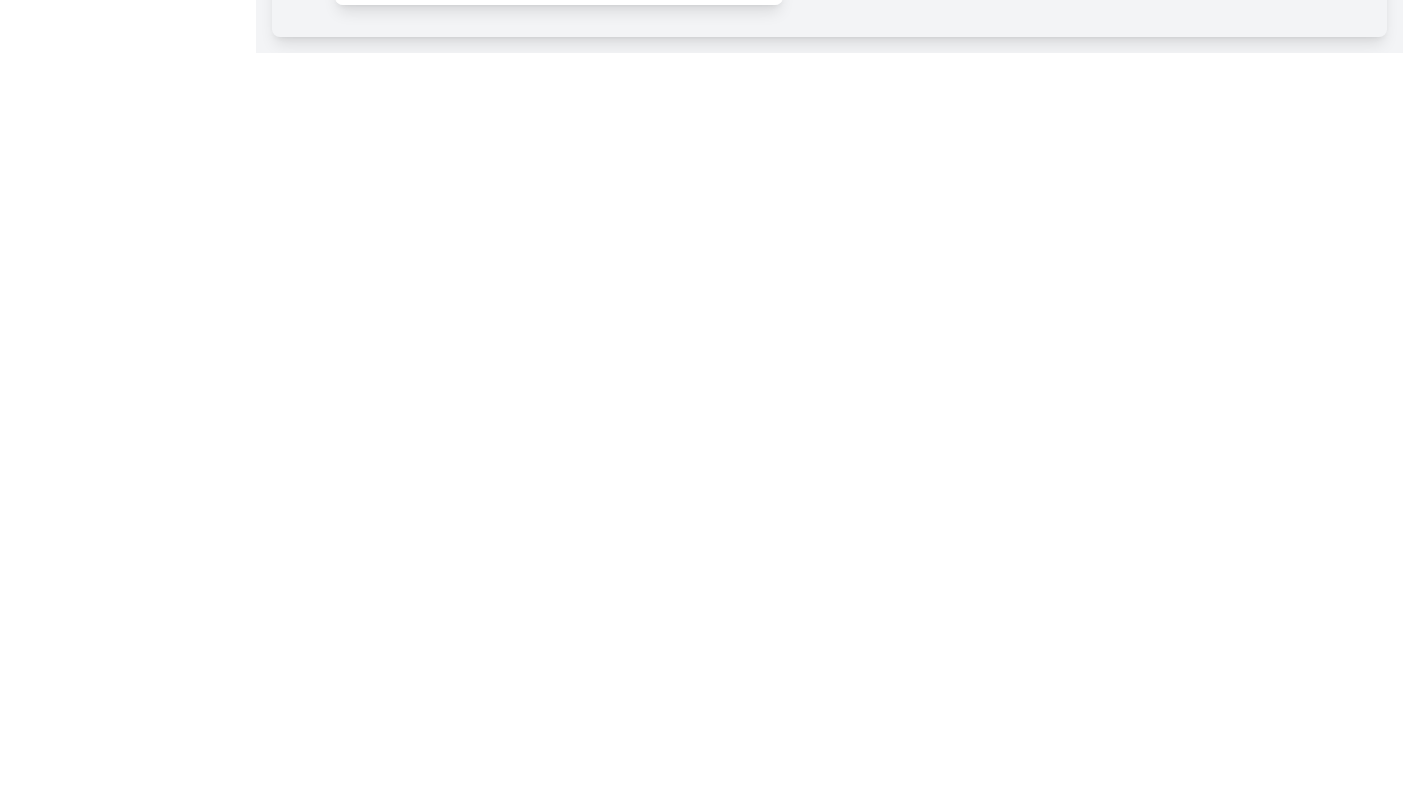
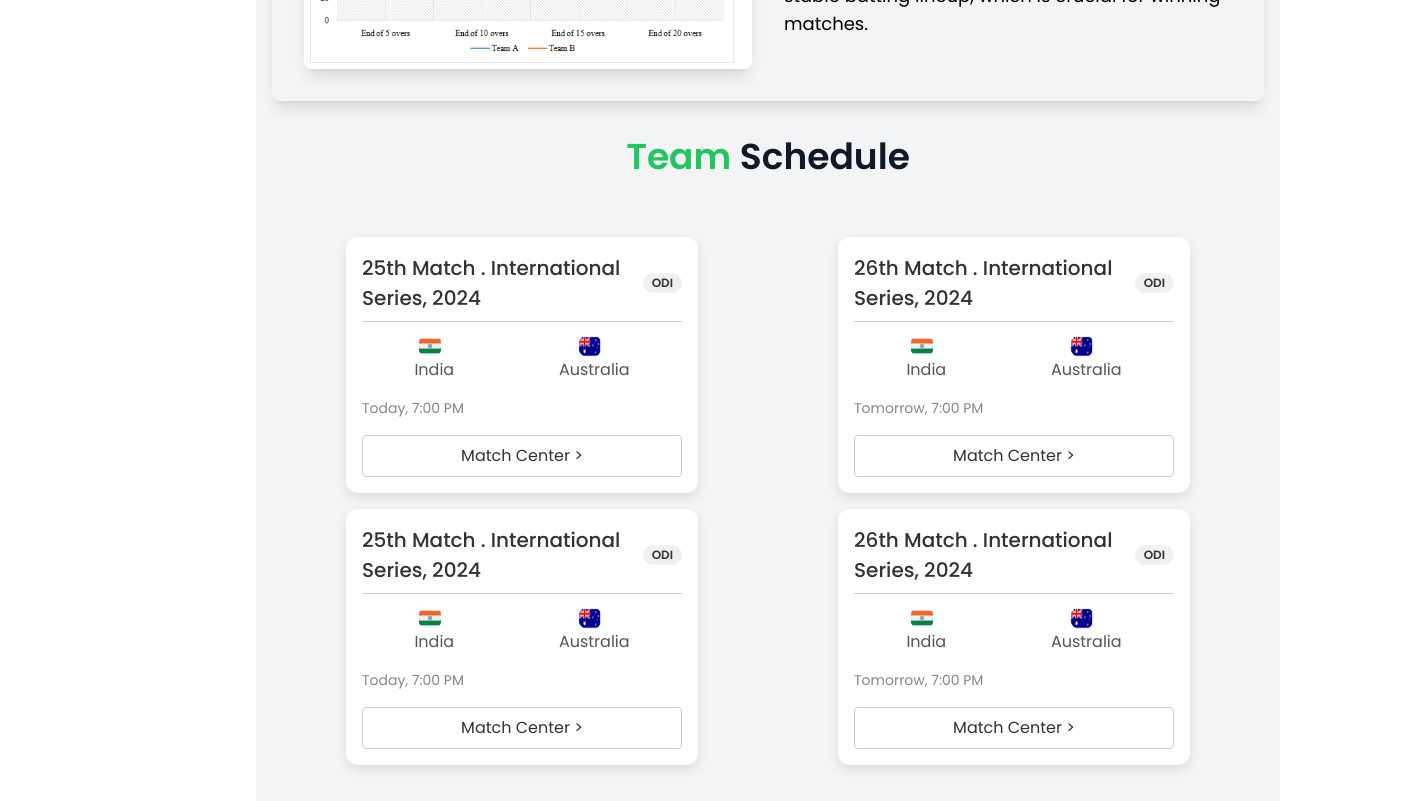
Before and after one commit to AjabNauman958/smart-cricket-frontend, a React (Vite) app: page /MainDashboardApp in a window 1280 px wide. Shown: the part 2540-3341 px from the top of the page, 1403 px wide, since content can reach past the window. Before the commit the page ends 2593 px from the top, so only its background shows below. Built offline with nearby package versions, Linux system fonts and the light colour scheme.

Commit message:
modified

```diff
--- a/src/components/Player/MainDashboardApp.jsx
+++ b/src/components/Player/MainDashboardApp.jsx
@@ -7,27 +7,31 @@ import PlayerProfileCard from './PlayerProfileCard';
 import PlayerProfileDetails from './PlayerProfileDetails';
 import PlayerCareerStats from './PlayerCareerStats';
 import AverageGraph from './AverageGraph';
+import TeamScheduleDashboard from './TeamScheduleDashboard';
 
 const MainDashboardApp = () => {
   return (
     <div>
       <ThemeContextProvider>
 
-<div className="flex ">
-    <Sidebar/>
+        <div className="">
+          <Sidebar />
           <div className='grow ml-16 md:ml-64  bg-gray-100 text-gray-900
       dark:bg-gray-900 dark:text-white flex-wrap'>
-        <DashboardNavbar/>
-        <WelcomeMessage/>
+            <DashboardNavbar />
+            <WelcomeMessage />
             <div className='mt-9 ml-6 flex flex-wrap'>
-          <PlayerProfileCard/>
-          <PlayerProfileDetails/>
+              <PlayerProfileCard />
+              <PlayerProfileDetails />
             </div>
             <div className='flex-dr'>
-          <PlayerCareerStats/>
+              <PlayerCareerStats />
             </div>
             <div>
-          <AverageGraph/>
+              <AverageGraph />
+            </div>
+            <div>
+              <TeamScheduleDashboard />
             </div>
           </div>
         </div>
--- /dev/null
+++ b/src/components/Player/TeamScheduleDashboard.jsx
@@ -0,0 +1,15 @@
+import React from 'react';
+import MatchCardList from '../User/MatchCardList';
+
+const TeamScheduleDashboard = () => {
+  return (
+    <div>
+        <h1 className='text-4xl font-semibold text-center mt-5'>
+        <span className='text-green-500'>Team </span> Schedule
+      </h1>
+<MatchCardList/>
+    </div>
+  );
+}
+
+export default TeamScheduleDashboard;
```
Lines whose indentation alone changed are shown as unchanged.
